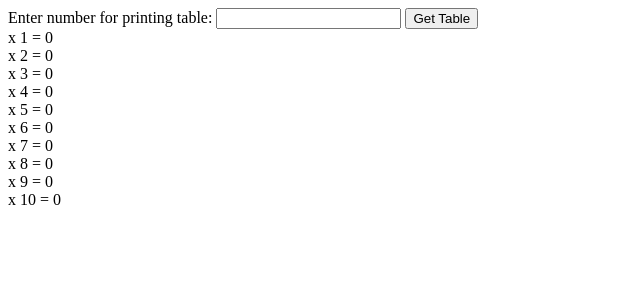
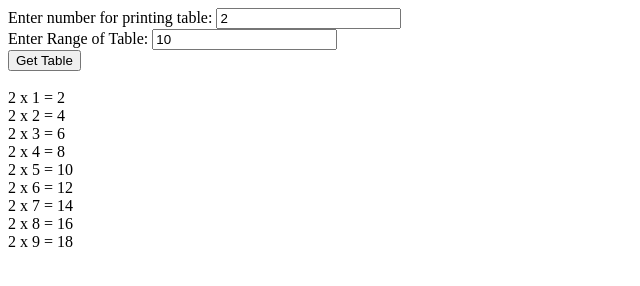
Before and after one commit to Asad-Ur-Rahman/Assignment-6, a plain HTML site: page index.html in a window 1280 px wide. Both pictures are taken after a click on the button "Get Table". Shown: the whole page, without its empty margins (0-640 px from the left). Drawn offline with Linux system fonts and the light colour scheme.

Commit message:
some features are added

```diff
--- a/index.html
+++ b/index.html
@@ -10,9 +10,15 @@
 
 <body>
 
+
     <label for="txt">Enter number for printing table: </label>
-    <input type="text" name="" id="txt">
+    <input type="number" name="" id="txt" value="2"> <br>
+
+    <label for="txt1">Enter Range of Table: </label>
+    <input type="number" name="" id="txt1" value="10"> <br>
     <button type="submit" onclick="table()">Get Table</button>
+
+    <br><br>
 
     <div id="tble"></div>
 
--- a/index.js
+++ b/index.js
@@ -6,12 +6,13 @@ function table() {
     document.getElementById("tble").innerHTML = "";
 
     var inp = document.getElementById("txt").value
+    var rnge = document.getElementById("txt1").value
 
     //document.write("Multiplication Table is : " + inp);
 
 
 
-    for (let i = 1; i < 11; i++) {
+    for (let i = 1; i < rnge; i++) {
 
         //document.getElementById("tble").innerHTML += `<br>${inp} x ${i} = ${inp * i}`
         //document.write(`${inp} x ${i} = ${inp * i} <br>`)
```
